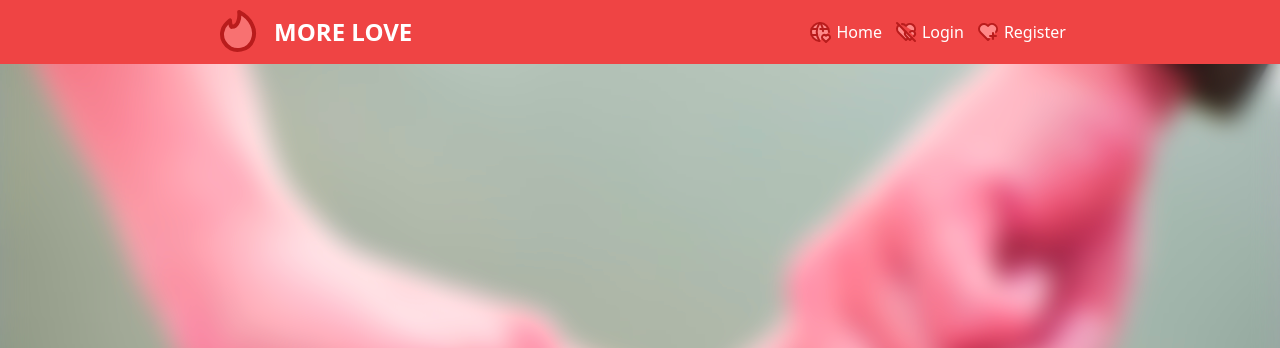
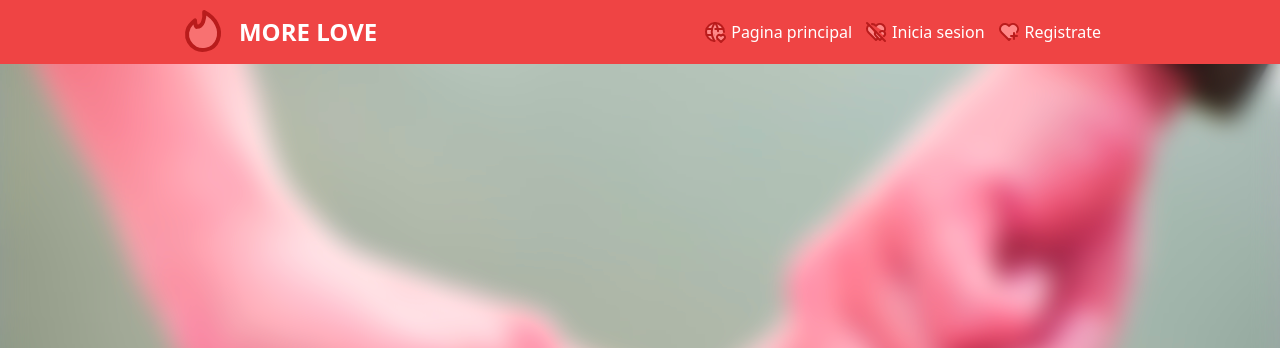
Before and after one commit to DaveAdbeel/App-citas, a Flask app: page / in a window 1280 px wide. Shown: the top 348 px of the page. Run offline with Flask 3, Linux system fonts and the light colour scheme; parts of the project's set-up code (start-up, migrations or seed data) failed here and were passed over; some libraries are stand-ins or nearby versions.

Commit message:
switching languague

```diff
--- a/templates/layout.html
+++ b/templates/layout.html
@@ -42,7 +42,7 @@
                         src="{{url_for('static', filename='img/nav-home-icon.svg')}}"
                         alt="nav home icon"
                      />
-                     <p>Home</p></a
+                     <p>Pagina principal</p></a
                   >
                </li>
                <li class="hover:opacity-70">
@@ -51,7 +51,7 @@
                         src="{{url_for('static', filename='img/nav-login-icon.svg')}}"
                         alt="nav login icon"
                      />
-                     <p>Login</p>
+                     <p>Inicia sesion</p>
                   </a>
                </li>
                <li class="hover:opacity-70">
@@ -60,7 +60,7 @@
                         src="{{url_for('static', filename='img/nav-register-icon.svg')}}"
                         alt="nav register icon"
                      />
-                     <p>Register</p>
+                     <p>Registrate</p>
                   </a>
                </li>
             </ul>
```
